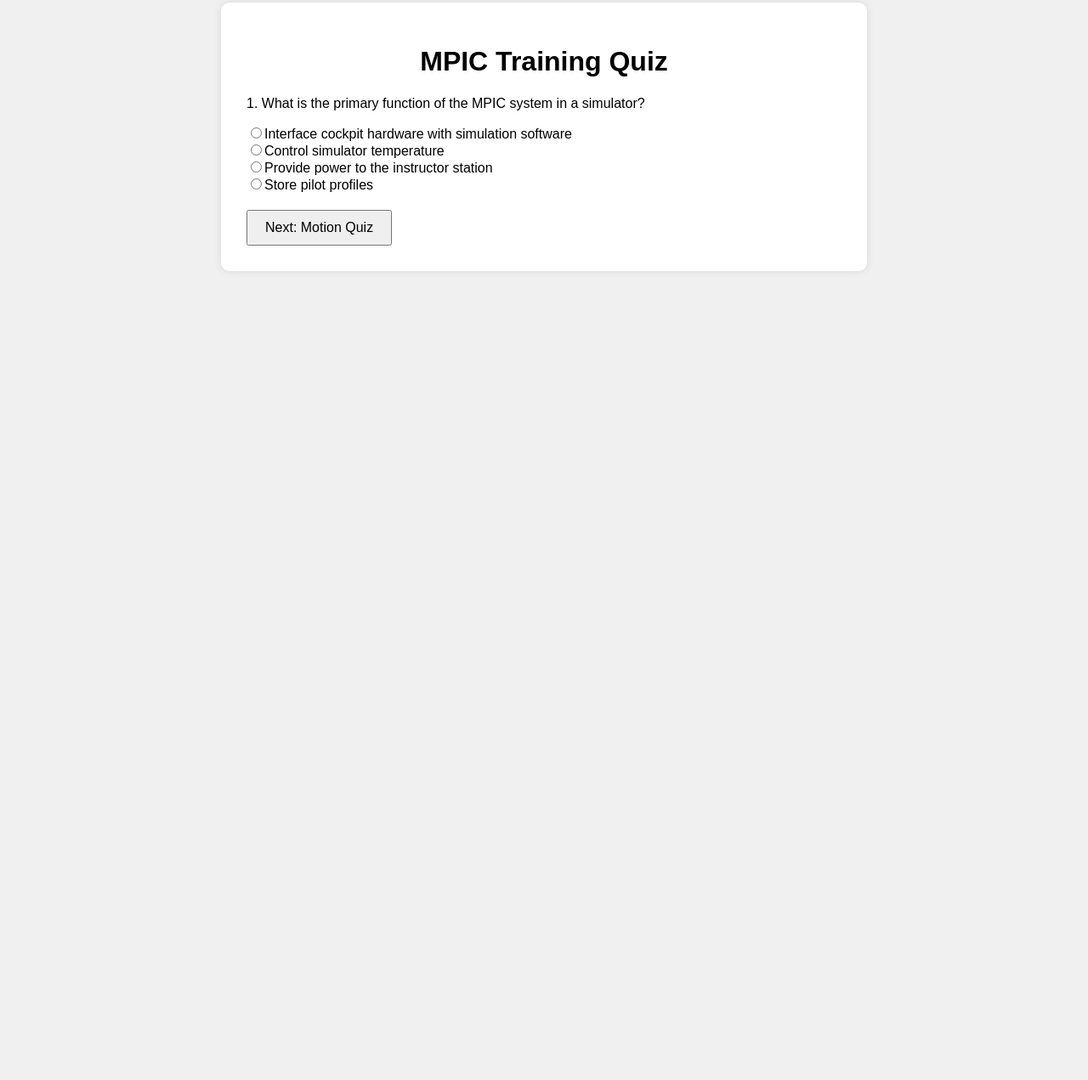
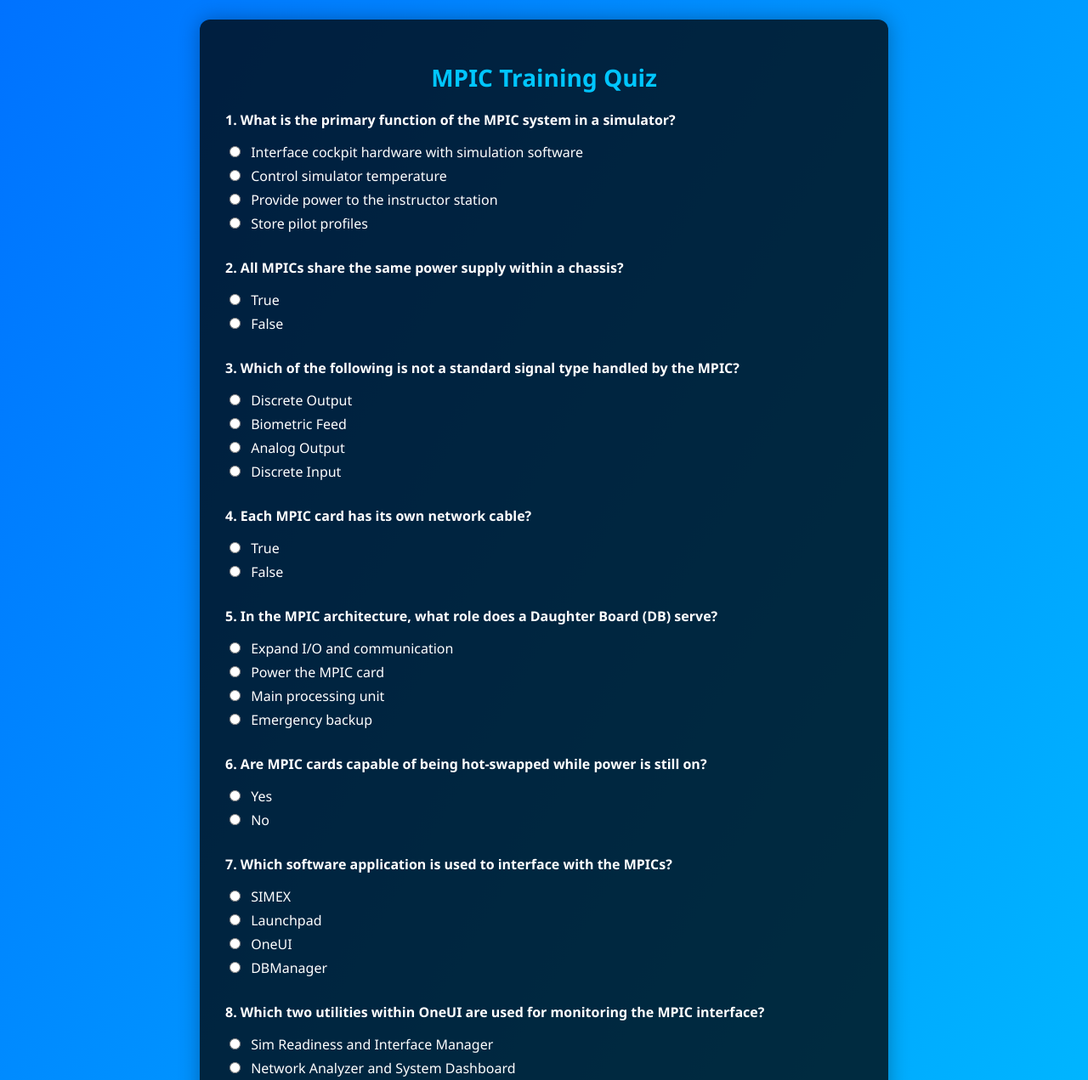
Before and after one commit to Avenger767/Sim_Tech, a plain HTML site: page mpic.html in a window 1280 px wide. Shown: the part 17-1288 px from the top of the page at 85% size. Before the commit the page ends 800 px from the top, so only its background shows below. Drawn offline with Linux system fonts and the light colour scheme.

Commit message:
Add files via upload

```diff
--- a/mpic.html
+++ b/mpic.html
@@ -1,21 +1,107 @@
 
 <!DOCTYPE html>
-<html>
+<html lang="en">
 <head>
+  <meta charset="UTF-8" />
+  <meta name="viewport" content="width=device-width, initial-scale=1.0"/>
   <title>MPIC Training Quiz</title>
-  <link rel="stylesheet" href="style.css">
+  <link rel="stylesheet" href="style.css"/>
 </head>
-<body>
-  <div class="container">
-    <h1>MPIC Training Quiz</h1>
+<body class="bg">
+  <div class="container animate">
+    <h1 class="title">MPIC Training Quiz</h1>
     <form id="mpic-quiz">
-      <p>1. What is the primary function of the MPIC system in a simulator?</p>
-      <label><input type="radio" name="q1" value="0">Interface cockpit hardware with simulation software</label><br>
-      <label><input type="radio" name="q1" value="1">Control simulator temperature</label><br>
-      <label><input type="radio" name="q1" value="2">Provide power to the instructor station</label><br>
-      <label><input type="radio" name="q1" value="3">Store pilot profiles</label><br>
-      <!-- Additional MPIC questions would go here -->
-      <button type="button" onclick="window.location.href='motion.html'">Next: Motion Quiz</button>
+      <div class="question">
+        <p>1. What is the primary function of the MPIC system in a simulator?</p>
+        <label><input type="radio" name="q1" value="0"/> Interface cockpit hardware with simulation software</label>
+        <label><input type="radio" name="q1" value="1"/> Control simulator temperature</label>
+        <label><input type="radio" name="q1" value="2"/> Provide power to the instructor station</label>
+        <label><input type="radio" name="q1" value="3"/> Store pilot profiles</label>
+      </div>
+
+      <div class="question">
+        <p>2. All MPICs share the same power supply within a chassis?</p>
+        <label><input type="radio" name="q2" value="0"/> True</label>
+        <label><input type="radio" name="q2" value="1"/> False</label>
+      </div>
+
+      <div class="question">
+        <p>3. Which of the following is not a standard signal type handled by the MPIC?</p>
+        <label><input type="radio" name="q3" value="0"/> Discrete Output</label>
+        <label><input type="radio" name="q3" value="1"/> Biometric Feed</label>
+        <label><input type="radio" name="q3" value="2"/> Analog Output</label>
+        <label><input type="radio" name="q3" value="3"/> Discrete Input</label>
+      </div>
+
+      <div class="question">
+        <p>4. Each MPIC card has its own network cable?</p>
+        <label><input type="radio" name="q4" value="0"/> True</label>
+        <label><input type="radio" name="q4" value="1"/> False</label>
+      </div>
+
+      <div class="question">
+        <p>5. In the MPIC architecture, what role does a Daughter Board (DB) serve?</p>
+        <label><input type="radio" name="q5" value="0"/> Expand I/O and communication</label>
+        <label><input type="radio" name="q5" value="1"/> Power the MPIC card</label>
+        <label><input type="radio" name="q5" value="2"/> Main processing unit</label>
+        <label><input type="radio" name="q5" value="3"/> Emergency backup</label>
+      </div>
+
+      <div class="question">
+        <p>6. Are MPIC cards capable of being hot-swapped while power is still on?</p>
+        <label><input type="radio" name="q6" value="0"/> Yes</label>
+        <label><input type="radio" name="q6" value="1"/> No</label>
+      </div>
+
+      <div class="question">
+        <p>7. Which software application is used to interface with the MPICs?</p>
+        <label><input type="radio" name="q7" value="0"/> SIMEX</label>
+        <label><input type="radio" name="q7" value="1"/> Launchpad</label>
+        <label><input type="radio" name="q7" value="2"/> OneUI</label>
+        <label><input type="radio" name="q7" value="3"/> DBManager</label>
+      </div>
+
+      <div class="question">
+        <p>8. Which two utilities within OneUI are used for monitoring the MPIC interface?</p>
+        <label><input type="radio" name="q8" value="0"/> Sim Readiness and Interface Manager</label>
+        <label><input type="radio" name="q8" value="1"/> Network Analyzer and System Dashboard</label>
+        <label><input type="radio" name="q8" value="2"/> Performance Tracker and Event Logger</label>
+        <label><input type="radio" name="q8" value="3"/> Data Visualizer and System Monitor</label>
+      </div>
+
+      <div class="question">
+        <p>9. Launchpad application is used to perform panel calibration.</p>
+        <label><input type="radio" name="q9" value="0"/> True</label>
+        <label><input type="radio" name="q9" value="1"/> False</label>
+        <label><input type="radio" name="q9" value="2"/> Sometimes</label>
+      </div>
+
+      <div class="question">
+        <p>10. What is the main power supply voltage for MPIC operation?</p>
+        <label><input type="radio" name="q10" value="0"/> 5V DC</label>
+        <label><input type="radio" name="q10" value="1"/> 115V AC</label>
+        <label><input type="radio" name="q10" value="2"/> 28V DC</label>
+        <label><input type="radio" name="q10" value="3"/> 400V AC</label>
+      </div>
+
+      <div class="question">
+        <p>11. Which module in OneUI provides calibration capability for signals?</p>
+        <label><input type="radio" name="q11" value="0"/> Launchpad</label>
+        <label><input type="radio" name="q11" value="1"/> Simulation manager</label>
+        <label><input type="radio" name="q11" value="2"/> Sim Readiness</label>
+        <label><input type="radio" name="q11" value="3"/> Interface Manager</label>
+      </div>
+
+      <div class="question">
+        <p>12. What card information can not be found in OneUI for any MPIC? (Select all that apply)</p>
+        <label><input type="checkbox" name="q12" value="0"/> Part number</label>
+        <label><input type="checkbox" name="q12" value="1"/> Serial number</label>
+        <label><input type="checkbox" name="q12" value="2"/> Cable number</label>
+        <label><input type="checkbox" name="q12" value="3"/> Daughterboard</label>
+        <label><input type="checkbox" name="q12" value="4"/> Schematics</label>
+      </div>
+
+      <button type="button" onclick="window.location.href='motion.html'" class="next-btn">Next: Motion Quiz</button>
     </form>
   </div>
 </body>
--- a/style.css
+++ b/style.css
@@ -1,23 +1,54 @@
 
-body {
-  font-family: Arial, sans-serif;
-  background-color: #f0f0f0;
+body.bg {
+  font-family: 'Segoe UI', Tahoma, Geneva, Verdana, sans-serif;
+  background: linear-gradient(to bottom right, #0072ff, #00c6ff);
   margin: 0;
-  padding: 20px;
+  padding: 0;
+  color: #fff;
 }
 .container {
-  max-width: 700px;
-  margin: auto;
-  background: #fff;
+  max-width: 750px;
+  margin: 40px auto;
+  background: rgba(0, 0, 0, 0.75);
   padding: 30px;
-  border-radius: 10px;
-  box-shadow: 0 0 10px rgba(0,0,0,0.1);
+  border-radius: 12px;
+  box-shadow: 0 0 25px rgba(0,0,0,0.3);
 }
-h1 {
+.title {
   text-align: center;
+  font-size: 28px;
+  margin-bottom: 20px;
+  color: #00c6ff;
 }
-button {
-  margin-top: 20px;
-  padding: 10px 20px;
+.question {
+  margin-bottom: 30px;
+}
+.question p {
+  font-weight: bold;
+}
+label {
+  display: block;
+  margin: 6px 0;
+}
+input[type=radio], input[type=checkbox] {
+  margin-right: 8px;
+}
+.next-btn {
+  padding: 12px 24px;
   font-size: 16px;
+  border: none;
+  border-radius: 6px;
+  background-color: #00c6ff;
+  color: white;
+  cursor: pointer;
 }
+.next-btn:hover {
+  background-color: #0072ff;
+}
+.animate {
+  animation: fadeIn 0.8s ease-in;
+}
+@keyframes fadeIn {
+  from { opacity: 0; transform: translateY(10px); }
+  to { opacity: 1; transform: translateY(0); }
+}
```
